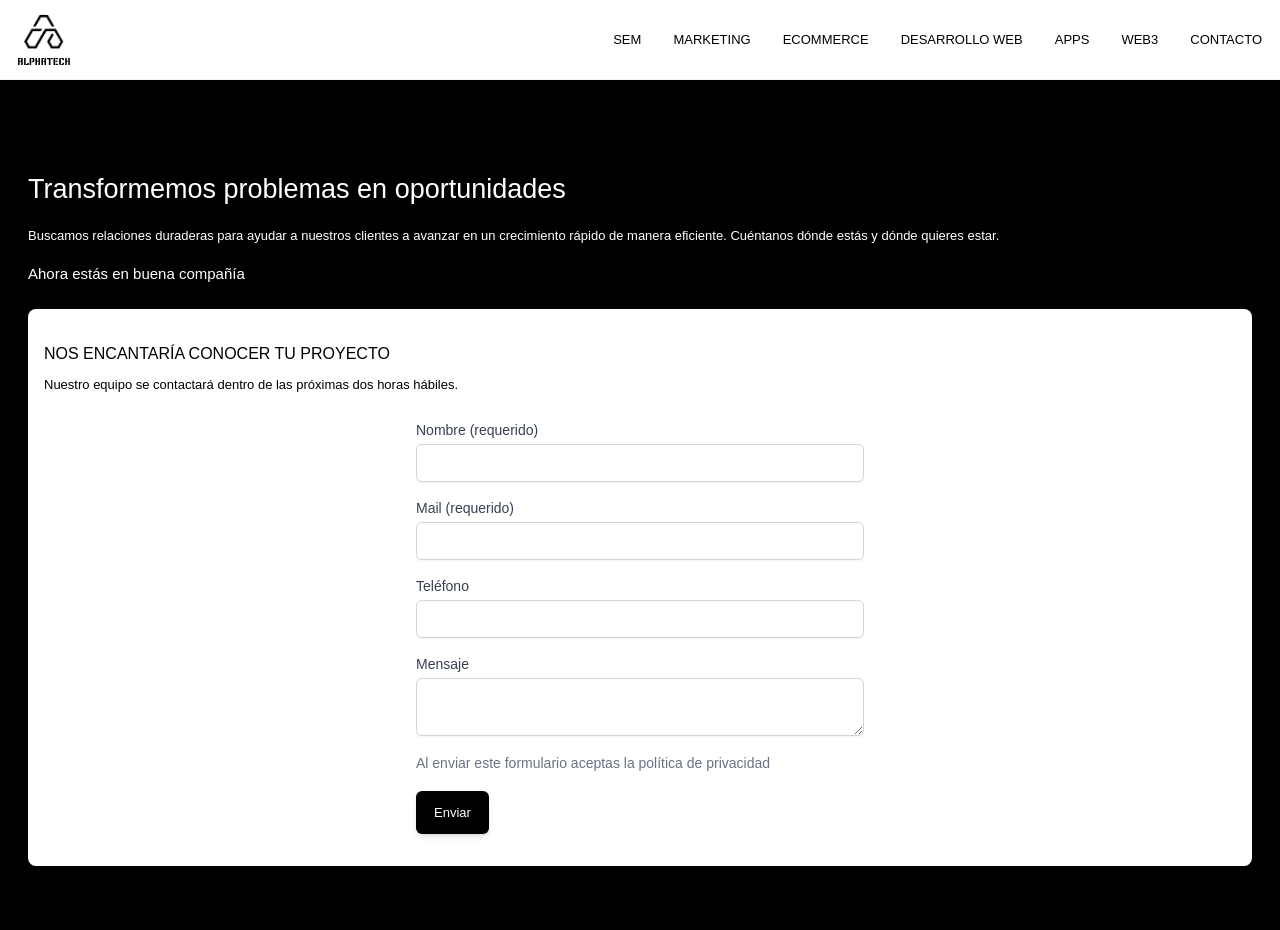
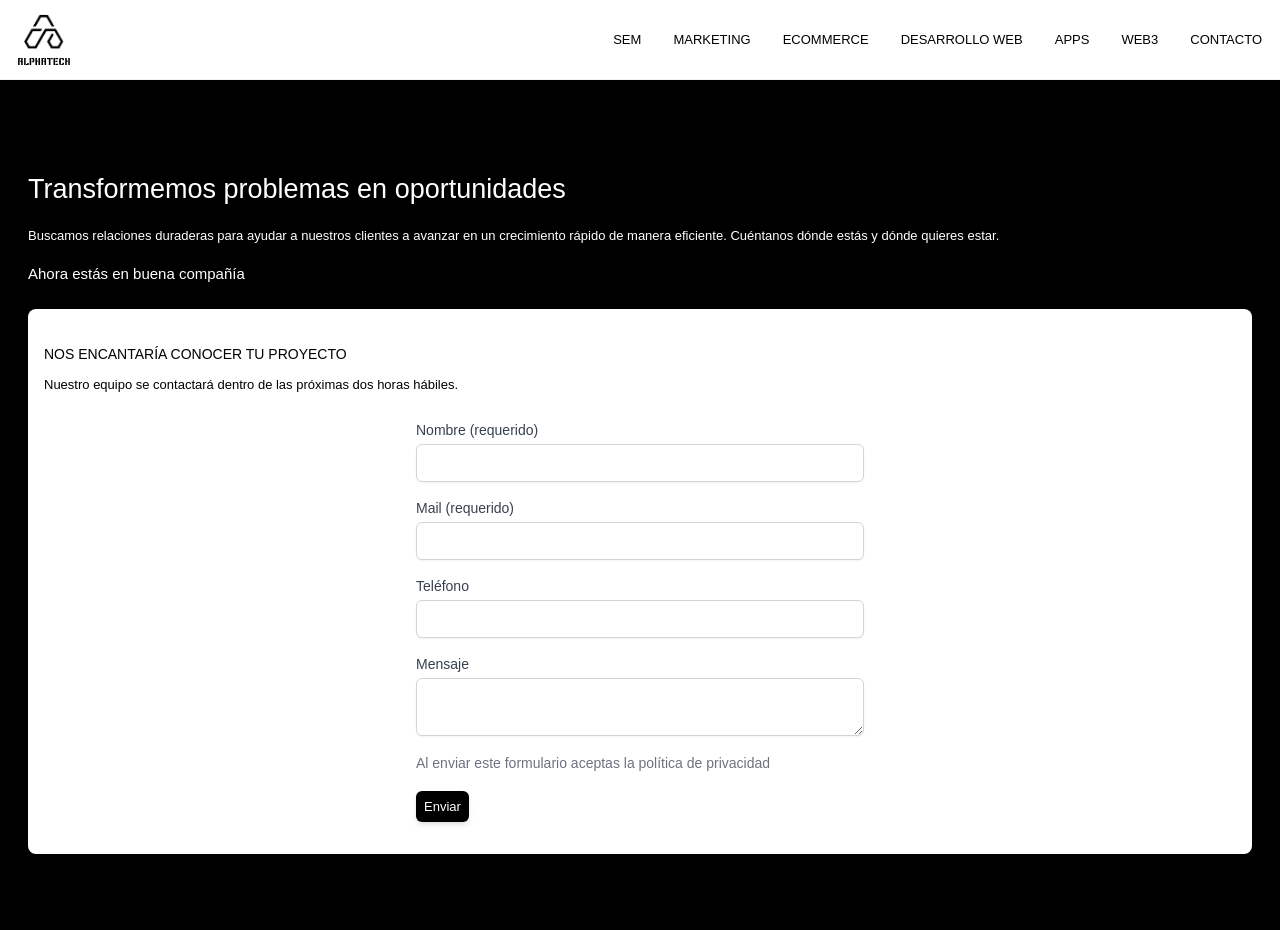
Before and after one commit to biigkeviindev/mainarquetype, a Next.js app: page /contacto in a window 1280 px wide. Shown: the top 930 px of the page. Built offline with nearby package versions, Linux system fonts and the light colour scheme.

Commit message:
feat: check layer

```diff
--- a/packages/Main/components/ContactoSection.tsx
+++ b/packages/Main/components/ContactoSection.tsx
@@ -18,7 +18,7 @@ const ContactoSection = () => {
           </div>
           <div className="w-full py-8 px-4 bg-white text-black rounded-lg shadow min-h-[200px]">
             <div>
-              <h2 className="text-[16px] font-semibold<">
+              <h2 className="text-[14px] font-semibold<">
                 NOS ENCANTARÍA CONOCER TU PROYECTO
               </h2>
               <p>
--- a/styles/globals.css
+++ b/styles/globals.css
@@ -32,7 +32,7 @@ span {
 }
 
 button {
-  padding: 12px 18px;
+  padding: 6px 8px;
   font-size: 13px;
   background-color: black;
   color: white;
```
